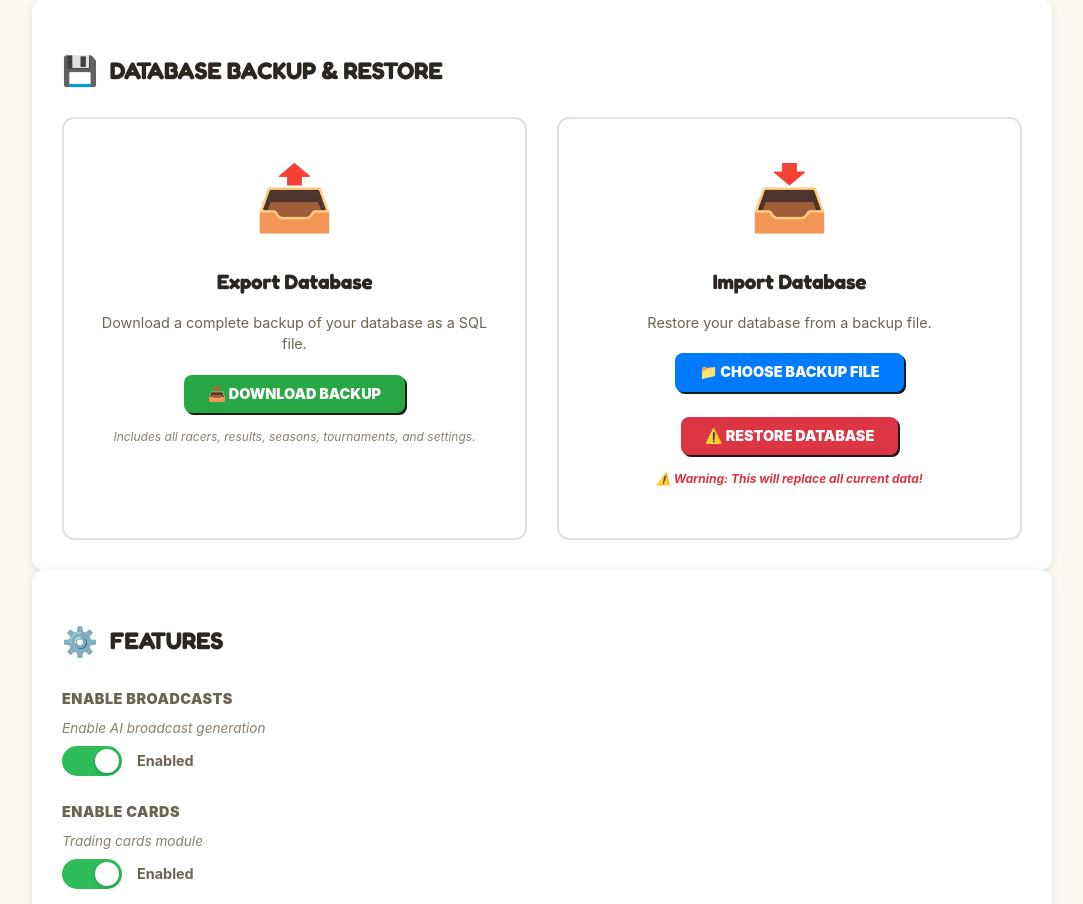
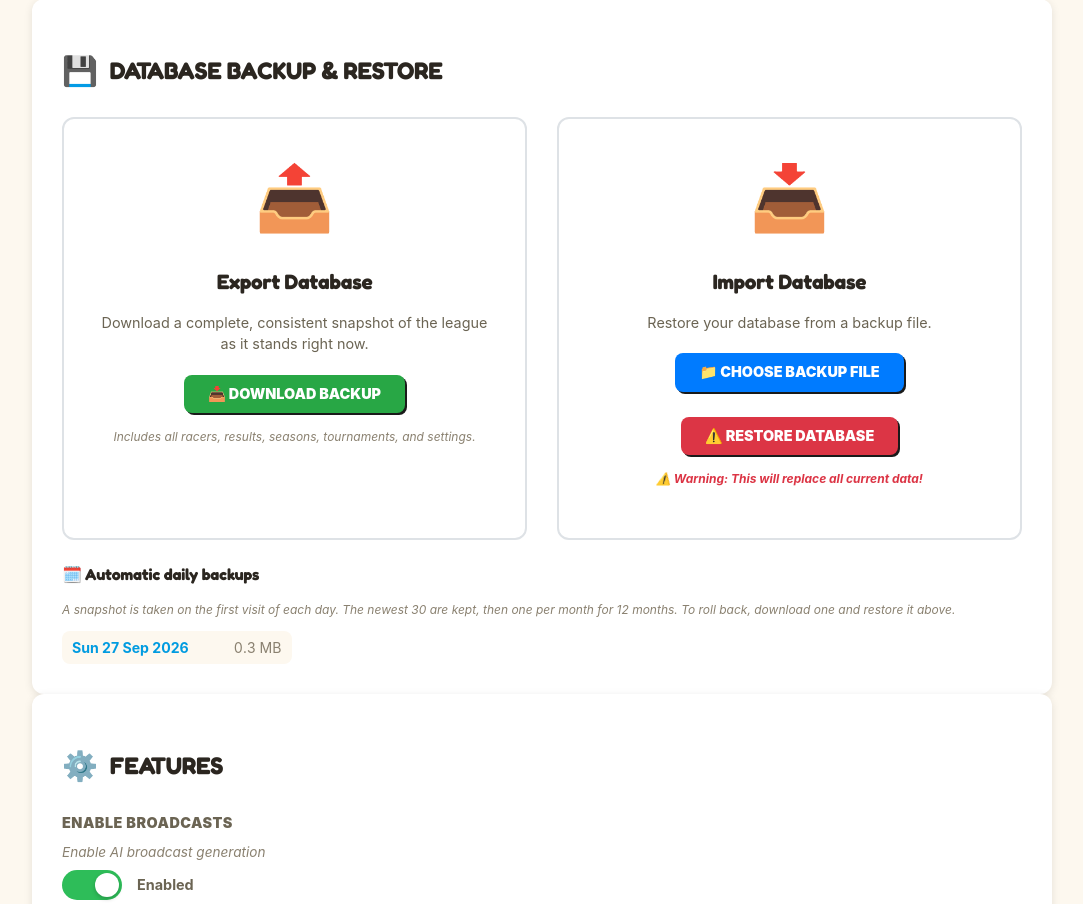
Before and after one commit to tanketom/Kartfolio, a PHP site: page /admin/settings.php in a window 1280 px wide. Shown: the part 237-1141 px from the top of the page, without its empty margins (98-1181 px from the left). Run offline with PHP 8.4, Linux system fonts and the light colour scheme; the visitor is signed in with stand-in values (Sample User, id 1); some libraries are stand-ins or nearby versions.

Commit message:
Automatic daily backups, and an export that includes recent writes
The league is one SQLite file on a shared host, and the only copy
anywhere else was whatever a commissioner last downloaded by hand. Now
the first web request of each day writes a snapshot to
private/data/backups/ — outside the web root, gitignored — keeping the
newest 30 dailies and then one per month for 12 months, about 40 MB at
this size. Named after the database, so the demo copy's backups never
mingle with or get pruned alongside the league's. Steady-state cost is
one is_file() per request; CLI runs are skipped, so check.sh and one-off
scripts never write any. A failure logs and never takes the page down.

Verified through a real web request: the snapshot passes integrity_check
with identical row counts, further requests that day add nothing, and
seeding 461 fake dailies across 15 months prunes to exactly 42 (30 + 12
monthly) without touching another database's files.

The manual export had its own fault. The database runs in WAL mode, and
export-database.php did readfile() on league.db — so anything committed
since the last checkpoint sits in league.db-wal and was simply not in
the download. An export taken the evening of a race night could be
missing that night's results, with nothing in the file to say so.
Proven by writing a row and copying the file the old way: the live DB
saw it, the export did not. Both the daily snapshot and the export now
go through VACUUM INTO, which is complete and consistent (with a
checkpoint-then-copy fallback for SQLite older than 3.27). The same test
against the new export finds the row.

Admin → Settings lists the automatic backups with a download link each,
since outside the web root that list is the only way to reach them. A
?file= request only matches a name the listing itself produced, so it
cannot be steered at another path.

Co-Authored-By: Claude Opus 5.5 <noreply@anthropic.com>

```diff
--- /dev/null
+++ b/private/includes/backup.php
@@ -0,0 +1,124 @@
+<?php
+/**
+ * Automatic daily backups of the league database.
+ *
+ * The league is one SQLite file on a shared host. Until this existed the only
+ * copy anywhere else was whatever a commissioner last downloaded by hand from
+ * Admin → Export, so a bad migration, a slip on the server or a disk problem
+ * would have taken every result, bet, vote and sticker with it.
+ *
+ * On the first web request of each day, db.php calls dailyBackup(), which
+ * writes a consistent snapshot to private/data/backups/ — outside the web root
+ * and blocked by .htaccess besides — and prunes old ones:
+ *   - the newest BACKUP_KEEP_DAILY daily copies are kept;
+ *   - of anything older, one per calendar month is kept, up to
+ *     BACKUP_KEEP_MONTHLY months back.
+ * At ~1 MB per copy that is roughly 40 MB, forever.
+ *
+ * Snapshot, not copy: the database runs in WAL mode, so copying the file while
+ * someone writes can capture a torn state. VACUUM INTO writes a consistent copy
+ * through SQLite itself (3.27+). Only on an older SQLite does this fall back to
+ * a plain copy of the main file after a checkpoint, and it says so in the log.
+ *
+ * Steady-state cost: one is_file() per request. The snapshot itself runs once
+ * a day and takes a few milliseconds at this size.
+ */
+
+const BACKUP_KEEP_DAILY   = 30;
+const BACKUP_KEEP_MONTHLY = 12;
+
+/** Where the backups for a given database live, and the prefix they share. */
+function backupDirFor(string $dbPath): string {
+    return dirname($dbPath) . '/backups';
+}
+function backupPrefixFor(string $dbPath): string {
+    // Named after the database, so a dev copy (demo_territory.db) can never
+    // be mistaken for, or pruned alongside, the real league.
+    return pathinfo($dbPath, PATHINFO_FILENAME) . '-';
+}
+
+/**
+ * Take today's backup if there isn't one yet. Never throws — a backup failure
+ * must not take a page down with it. Returns the path written, or null.
+ */
+function dailyBackup(PDO $pdo, string $dbPath): ?string {
+    // CLI scripts (check.sh, the fixture builder, one-off php -r) are not
+    // traffic, and a test fixture has nothing worth keeping.
+    if (PHP_SAPI === 'cli') return null;
+    if (!is_file($dbPath)) return null;
+
+    $dir    = backupDirFor($dbPath);
+    $prefix = backupPrefixFor($dbPath);
+    $target = $dir . '/' . $prefix . date('Y-m-d') . '.db';
+    if (is_file($target)) return null;                 // the steady-state path
+
+    try {
+        if (!is_dir($dir) && !@mkdir($dir, 0750, true) && !is_dir($dir)) {
+            error_log("kartfolio backup: cannot create $dir");
+            return null;
+        }
+
+        // Write to a temporary name and rename, so a half-written file is
+        // never mistaken for a good backup — and two simultaneous first
+        // requests of the day cannot both claim the date.
+        $tmp = $target . '.tmp-' . bin2hex(random_bytes(4));
+
+        $viaVacuum = version_compare((string)$pdo->query('SELECT sqlite_version()')->fetchColumn(), '3.27.0', '>=');
+        if ($viaVacuum) {
+            $pdo->exec('VACUUM INTO ' . $pdo->quote($tmp));
+        } else {
+            // Older SQLite: fold the WAL back into the main file first so the
+            // copy is as whole as a plain copy can be.
+            $pdo->exec('PRAGMA wal_checkpoint(TRUNCATE)');
+            if (!@copy($dbPath, $tmp)) throw new RuntimeException('copy failed');
+            error_log('kartfolio backup: SQLite < 3.27, used a checkpointed file copy instead of VACUUM INTO');
+        }
+
+        if (!@rename($tmp, $target)) {
+            @unlink($tmp);                              // someone else won the race
+            return null;
+        }
+        @chmod($target, 0640);
+        pruneBackups($dir, $prefix);
+        return $target;
+    } catch (Throwable $e) {
+        if (isset($tmp) && is_file($tmp)) @unlink($tmp);
+        error_log('kartfolio backup: ' . $e->getMessage());
+        return null;
+    }
+}
+
+/** Keep the newest dailies, then one per month for a year; delete the rest. */
+function pruneBackups(string $dir, string $prefix): void {
+    $files = listBackups($dir, $prefix);               // newest first
+    $keep = [];
+    $monthsKept = [];
+    foreach ($files as $i => $f) {
+        if ($i < BACKUP_KEEP_DAILY) { $keep[$f['path']] = true; continue; }
+        $month = substr($f['date'], 0, 7);
+        if (!isset($monthsKept[$month]) && count($monthsKept) < BACKUP_KEEP_MONTHLY) {
+            // Walking newest-first, the LAST file seen in a month is its
+            // earliest; keeping the first one seen is fine — any one per month.
+            $monthsKept[$month] = true;
+            $keep[$f['path']] = true;
+        }
+    }
+    foreach ($files as $f) {
+        if (!isset($keep[$f['path']])) @unlink($f['path']);
+    }
+}
+
+/**
+ * The backups on disk for one database, newest first.
+ * @return array<int, array{path:string, file:string, date:string, bytes:int}>
+ */
+function listBackups(string $dir, string $prefix): array {
+    $out = [];
+    foreach (glob($dir . '/' . $prefix . '*.db') ?: [] as $path) {
+        $file = basename($path);
+        if (!preg_match('/(\d{4}-\d{2}-\d{2})\.db$/', $file, $m)) continue;
+        $out[] = ['path' => $path, 'file' => $file, 'date' => $m[1], 'bytes' => (int)@filesize($path)];
+    }
+    usort($out, fn($a, $b) => strcmp($b['date'], $a['date']));
+    return $out;
+}
--- a/private/includes/db.php
+++ b/private/includes/db.php
@@ -440,6 +440,11 @@ try {
     $pdo->exec('PRAGMA user_version = ' . (int)$schemaSig);
     }   // end of the versioned migration block
 
+    // Once-a-day snapshot of the league (backup.php). One is_file() per
+    // request in the steady state; it never throws.
+    require_once __DIR__ . '/backup.php';
+    dailyBackup($pdo, $dbPath);
+
 } catch (PDOException $e) {
     // If the connection fails, stop the script and show the error
     // In a production environment, you might want to log this instead of echoing it
--- a/public_html/admin/settings.php
+++ b/public_html/admin/settings.php
@@ -6,6 +6,7 @@
 require_once __DIR__ . '/../../private/includes/db.php';
 require_once __DIR__ . '/../../private/includes/auth.php';
 require_once __DIR__ . '/../../private/includes/settings.php';
+require_once __DIR__ . '/../../private/includes/backup.php';
 require_admin();
 
 // Initialize settings table
@@ -111,7 +112,7 @@ include __DIR__ . '/../../private/templates/header.php';
             <div class="backup-card">
                 <div class="backup-icon">📤</div>
                 <h3>Export Database</h3>
-                <p>Download a complete backup of your database as a SQL file.</p>
+                <p>Download a complete, consistent snapshot of the league as it stands right now.</p>
                 <a href="/admin/export-database" class="btn btn-export" download>
                     📥 Download Backup
                 </a>
@@ -135,6 +136,29 @@ include __DIR__ . '/../../private/templates/header.php';
                 </form>
                 <p class="backup-note backup-warning">⚠️ Warning: This will replace all current data!</p>
             </div>
+        </div>
+
+        <?php /* The automatic dailies (backup.php). They live outside the web
+                 root, so this list is the only way to reach them. */
+        $autoBackups = listBackups(backupDirFor($dbPath), backupPrefixFor($dbPath)); ?>
+        <div class="auto-backups">
+            <h3 class="auto-backups-title">🗓️ Automatic daily backups</h3>
+            <p class="backup-note">
+                A snapshot is taken on the first visit of each day. The newest <?= BACKUP_KEEP_DAILY ?> are kept,
+                then one per month for <?= BACKUP_KEEP_MONTHLY ?> months. To roll back, download one and restore it above.
+            </p>
+            <?php if (!$autoBackups): ?>
+                <p class="backup-note">None yet — the first one is taken on the next visit to any page.</p>
+            <?php else: ?>
+            <ul class="auto-backups-list">
+                <?php foreach ($autoBackups as $b): ?>
+                <li>
+                    <a href="/admin/export-database?file=<?= rawurlencode($b['file']) ?>"><?= htmlspecialchars(date('D j M Y', strtotime($b['date']))) ?></a>
+                    <span class="auto-backups-size"><?= number_format($b['bytes'] / 1048576, 1) ?> MB</span>
+                </li>
+                <?php endforeach; ?>
+            </ul>
+            <?php endif; ?>
         </div>
     </div>
 
--- a/public_html/assets/css/admin.css
+++ b/public_html/assets/css/admin.css
@@ -3278,3 +3278,12 @@
    hides a whole GP from every season query, and used to be unfixable here. */
 .admin-input-gpid { width: 110px; font-family: var(--font-mono, monospace); font-size: .8rem; }
 .admin-input-date { width: 130px; font-size: .8rem; margin-top: 4px; }
+
+
+/* Automatic daily backups, listed under Backup & Restore on /admin/settings. */
+.auto-backups { margin-top: 22px; }
+.auto-backups-title { margin: 0 0 6px; font-size: 1rem; }
+.auto-backups-list { list-style: none; margin: 10px 0 0; padding: 0; display: grid; grid-template-columns: repeat(auto-fill, minmax(190px, 1fr)); gap: 6px 14px; }
+.auto-backups-list li { display: flex; justify-content: space-between; gap: 10px; padding: 6px 10px; background: var(--gray-100, #f3f4f6); border-radius: 8px; font-size: .88rem; }
+.auto-backups-list a { font-weight: 700; text-decoration: none; }
+.auto-backups-size { color: var(--gray-500, #6b7280); font-variant-numeric: tabular-nums; }
```
Also changed, not shown: public_html/admin/export-database.php (+53 -18 lines), 1 other file.
